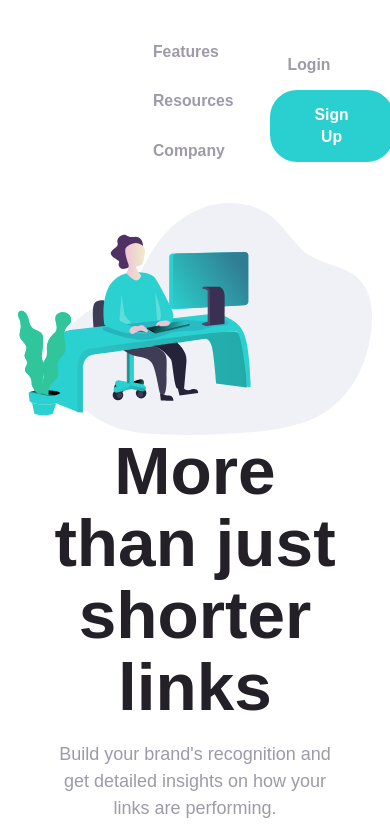
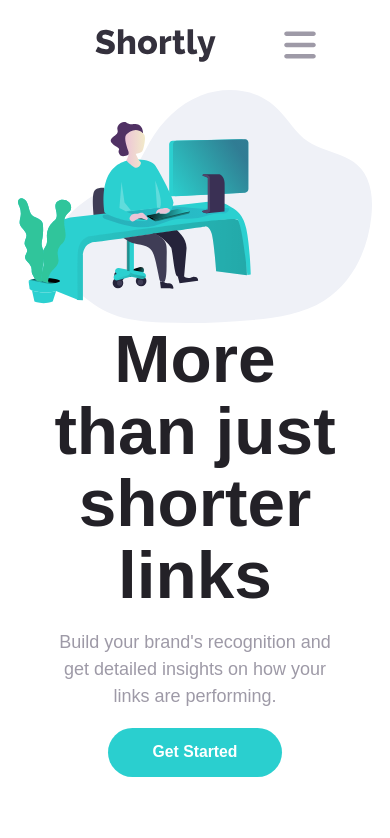
Before and after one commit to skh113/url-shortening-api-react, a React app: page / in a window 390 px wide. Shown: the top 838 px of the page. Built offline with nearby package versions, Linux system fonts and the light colour scheme; the HTML template or start-up script is replaced by a standard one.

Commit message:
Added burger menu skeleton

```diff
--- a/src/components/Header.tsx
+++ b/src/components/Header.tsx
@@ -1,12 +1,24 @@
 import Button from "./Button";
 
+import { useState } from "react";
+
 const Header = () => {
+  const [burgerMenu, setBurgerMenu] = useState(false);
+
   return (
-    <header className="flex flex-row mx-16 my-6 items-center">
+    <nav className="flex flex-row mx-16 my-6 items-center mobile:justify-between">
       <a href="#" className="mx-5">
         <img src="images/logo.svg" alt="Logo" />
       </a>
-      <div className="flex flex-row items-center justify-between w-full">
+      <div className="flex lg:hidden cursor-pointer">
+        <img
+          src="/images/bars.svg"
+          alt="Menu"
+          onClick={() => setBurgerMenu(!burgerMenu)}
+        />
+      </div>
+      <div className="flex flex-row items-center justify-between w-full mobile:hidden lg:flex">
+        <div className="">
           <div className="mx-4">
             <Button className="text-my-grayish-violet bg-white px-0 mx-4">
               Features
@@ -25,7 +37,8 @@ const Header = () => {
             <Button>Sign Up</Button>
           </div>
         </div>
-    </header>
+      </div>
+    </nav>
   );
 };
 
```
Also changed, not shown: public/images/bars.svg (added). Lines whose indentation alone changed are shown as unchanged.
